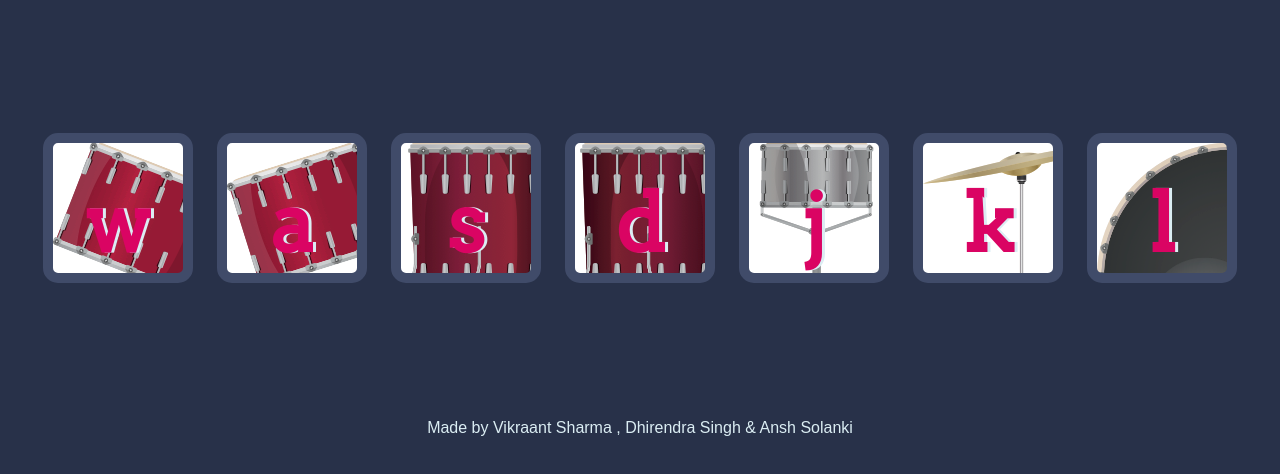
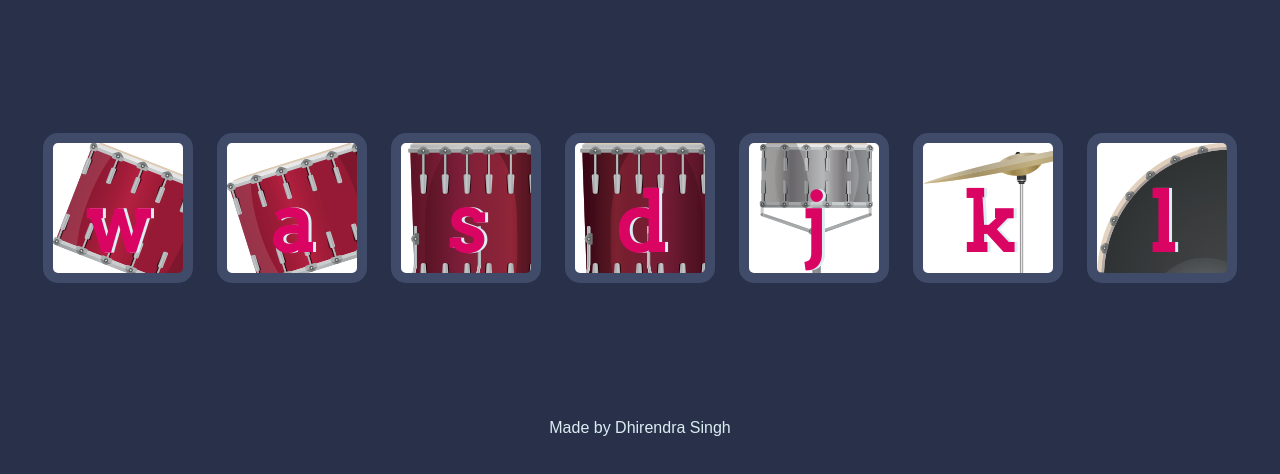
Before and after one commit to dhirendrasingh25/Drumkit, a plain HTML site: page index.html in a window 1280 px wide. Shown: the part 156-630 px from the top of the page. Drawn offline with Linux system fonts and the light colour scheme; files whose address does not match are found by name.

Commit message:
Update index.html

```diff
--- a/index.html
+++ b/index.html
@@ -23,7 +23,7 @@
 
 
   <footer>
-    Made by Vikraant Sharma , Dhirendra Singh & Ansh Solanki
+    Made by  Dhirendra Singh
   </footer>
 
   <script src="./index.js" charset="utf-8"></script>
```
